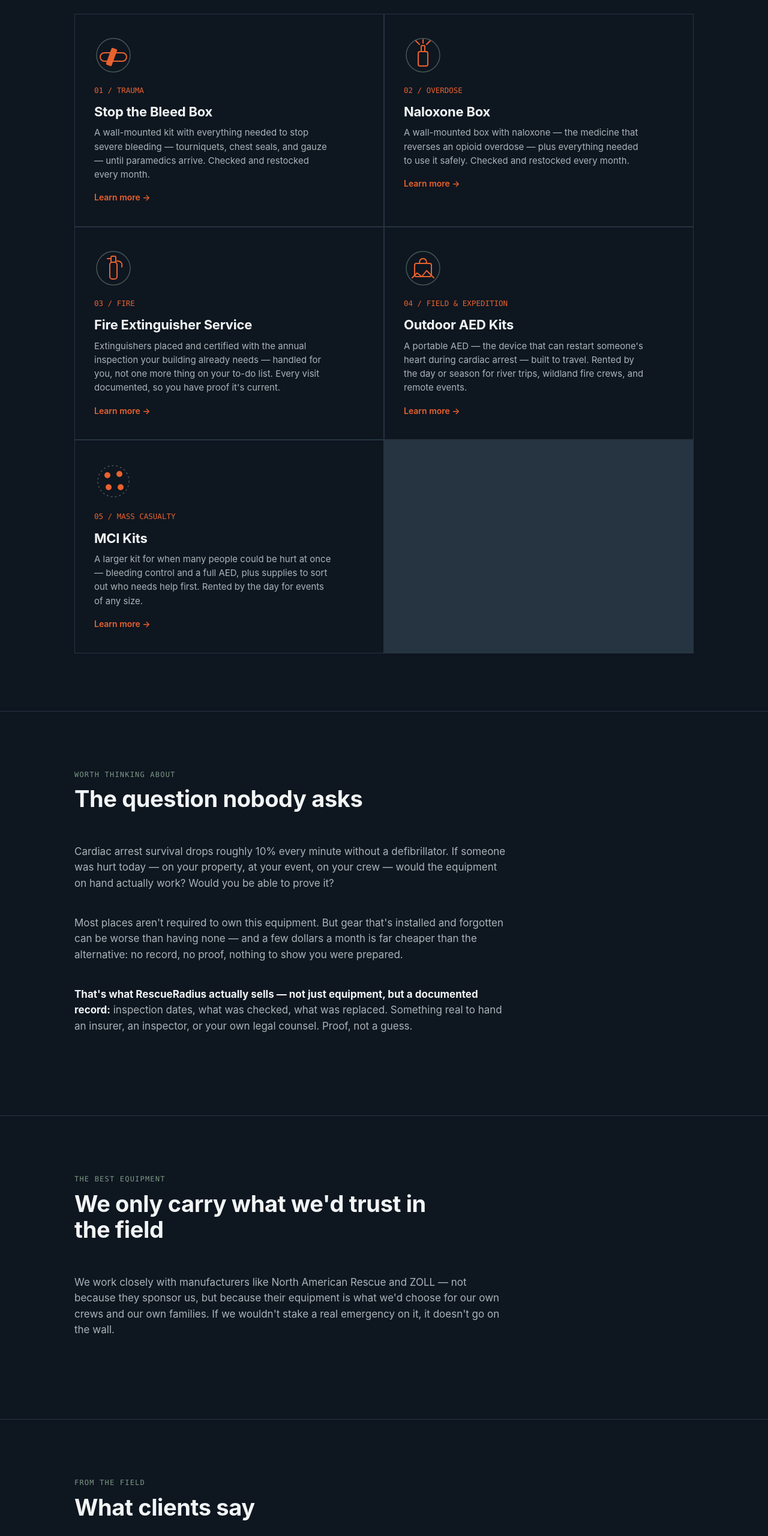
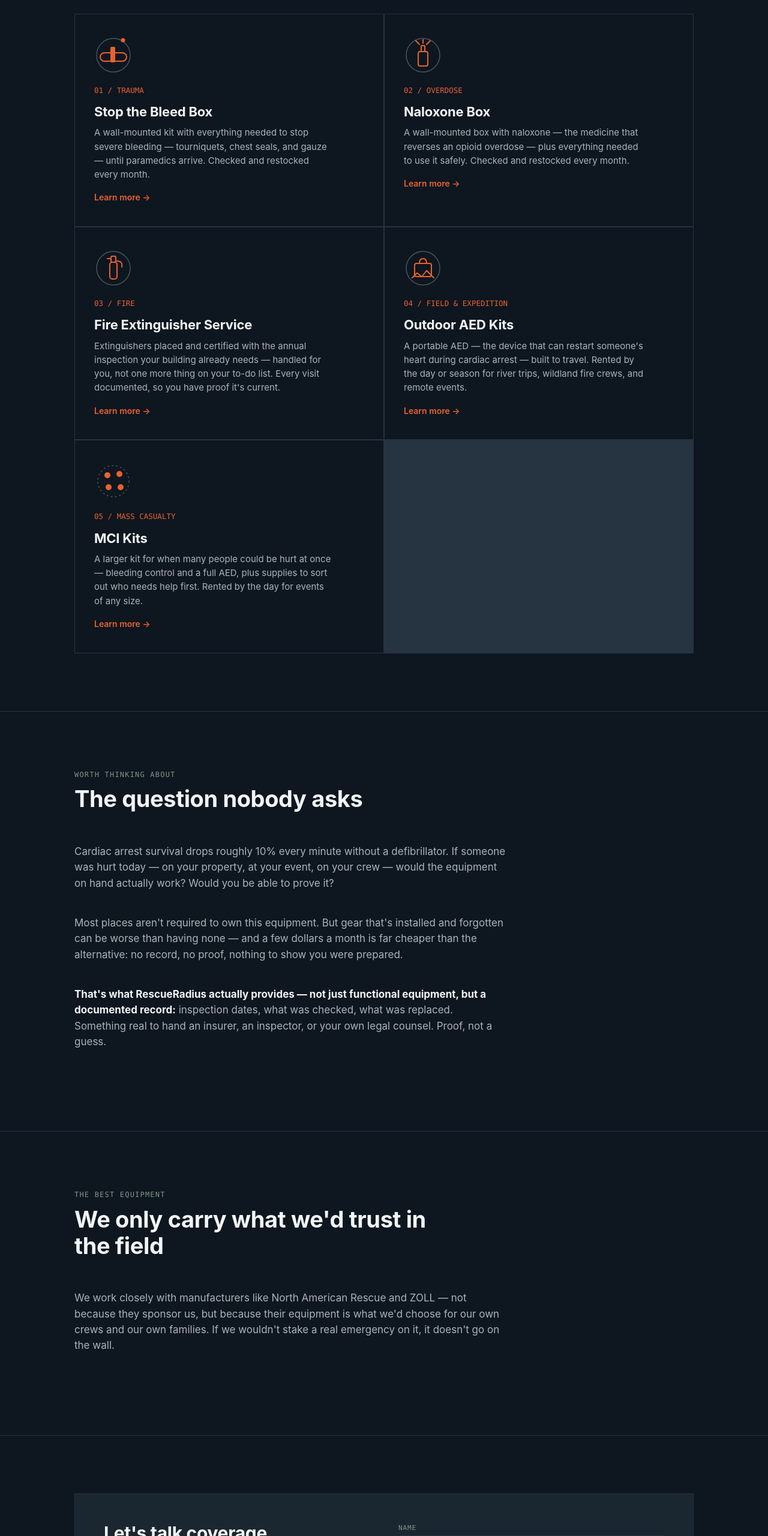
Before and after one commit to RescueResponseLLC/RescueResponse, a plain HTML site: page index.html in a window 1280 px wide. Shown: the part 1018-3578 px from the top of the page at 60% size. Drawn offline with Linux system fonts and the light colour scheme.

Commit message:
Add files via upload

```diff
--- a/index.html
+++ b/index.html
@@ -98,8 +98,9 @@
         <svg class="icon-badge" viewBox="0 0 64 64" aria-hidden="true">
           <circle class="outer" cx="32" cy="32" r="28"/>
           <rect class="glyph" x="10" y="28" width="44" height="14" rx="7"/>
-          <rect class="glyph-fill" x="24" y="20" width="10" height="30" rx="2" transform="rotate(20 29 35)"/>
-          <rect class="glyph-fill" x="27" y="31" width="4" height="8" rx="1"/>
+          <rect class="glyph-fill" x="27" y="18" width="8" height="26" rx="2"/>
+          <line class="glyph-fill" x1="32" y1="18" x2="47" y2="8" stroke-width="4" stroke-linecap="round"/>
+          <circle class="glyph-fill" cx="48" cy="7" r="3.5"/>
         </svg>
         <div class="num">01 / TRAUMA</div>
         <h3>Stop the Bleed Box</h3>
@@ -175,7 +176,7 @@
     </div>
     <p class="mission-text">Cardiac arrest survival drops roughly 10% every minute without a defibrillator. If someone was hurt today — on your property, at your event, on your crew — would the equipment on hand actually work? Would you be able to prove it?</p>
     <p class="mission-text">Most places aren't required to own this equipment. But gear that's installed and forgotten can be worse than having none — and a few dollars a month is far cheaper than the alternative: no record, no proof, nothing to show you were prepared.</p>
-    <p class="mission-text"><strong>That's what RescueRadius actually sells — not just equipment, but a documented record:</strong> inspection dates, what was checked, what was replaced. Something real to hand an insurer, an inspector, or your own legal counsel. Proof, not a guess.</p>
+    <p class="mission-text"><strong>That's what RescueRadius actually provides — not just functional equipment, but a documented record:</strong> inspection dates, what was checked, what was replaced. Something real to hand an insurer, an inspector, or your own legal counsel. Proof, not a guess.</p>
   </div>
 </section>
 
@@ -186,19 +187,6 @@
       <h2>We only carry what we'd trust in the field</h2>
     </div>
     <p class="mission-text">We work closely with manufacturers like North American Rescue and ZOLL — not because they sponsor us, but because their equipment is what we'd choose for our own crews and our own families. If we wouldn't stake a real emergency on it, it doesn't go on the wall.</p>
-  </div>
-</section>
-
-<section>
-  <div class="wrap">
-    <div class="section-head">
-      <div class="eyebrow" style="color:var(--sage);">From the Field</div>
-      <h2>What clients say</h2>
-    </div>
-    <div class="testimonial">
-      <p class="quote">"[Placeholder — add a real client quote here once you have your first placement. A short line about response time, professionalism, or peace of mind tends to work well.]"</p>
-      <div class="attribution">— Client Name, Business Name</div>
-    </div>
   </div>
 </section>
 
```
Also changed, not shown: service-stb.html (+3 -2 lines).
